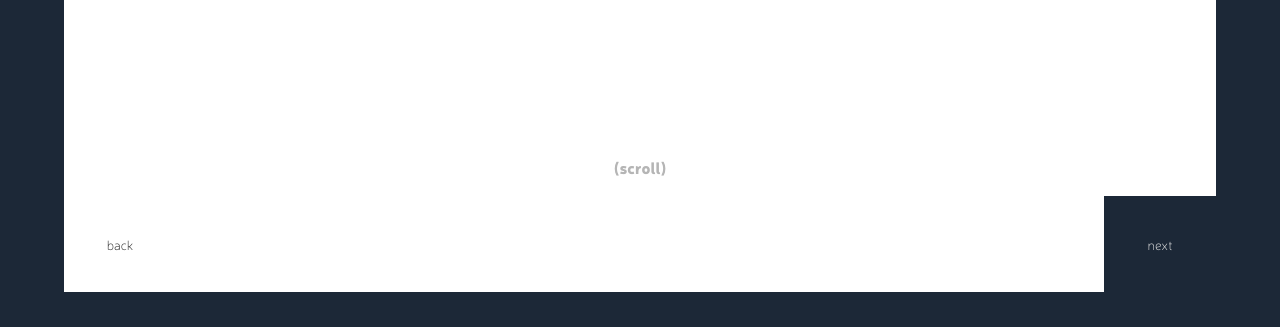
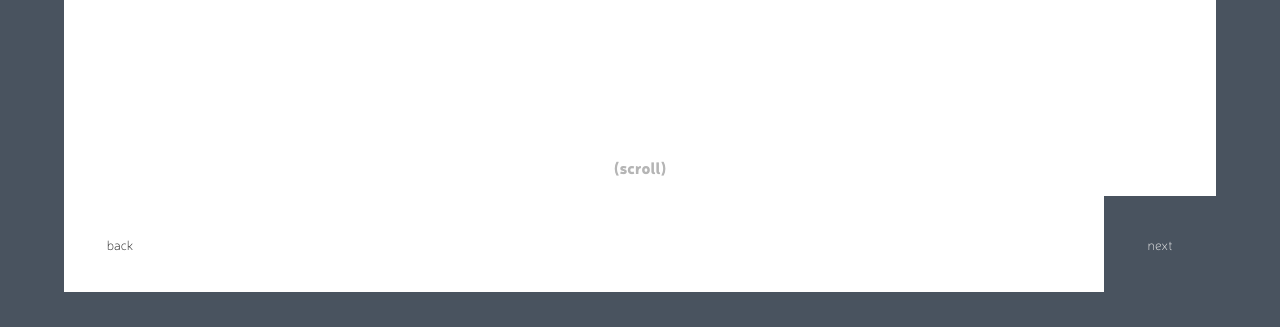
Before and after one commit to jakubChaber/jakubchaber.github.io, a plain HTML site: page index.html in a window 1280 px wide. Shown: the part 473-800 px from the top of the page. Drawn offline with Linux system fonts and the light colour scheme.

Commit message:
'rotate'

```diff
--- a/style.css
+++ b/style.css
@@ -203,7 +203,7 @@ html {
 }
 
 body {
-  background: rgb(var(--red), var(--green), var(--blue));
+  background: rgba(var(--red), var(--green), var(--blue), 0.8);
   /* rgb(28, 40, 55) */
   color: #eee;
   height: 100vh;
@@ -216,7 +216,7 @@ body {
 }
 
 #next {
-  background: rgb(var(--red), var(--green), var(--blue));
+  background: rgba(var(--red), var(--green), var(--blue), 0.8);
   transition: 0.8s ease-in-out;
   color: #eee;
 }
@@ -625,6 +625,7 @@ div.list {
   display: flex;
   align-items: center;
   justify-content: center;
+  transform: rotate(20deg);
 }
 
 #more {
```
